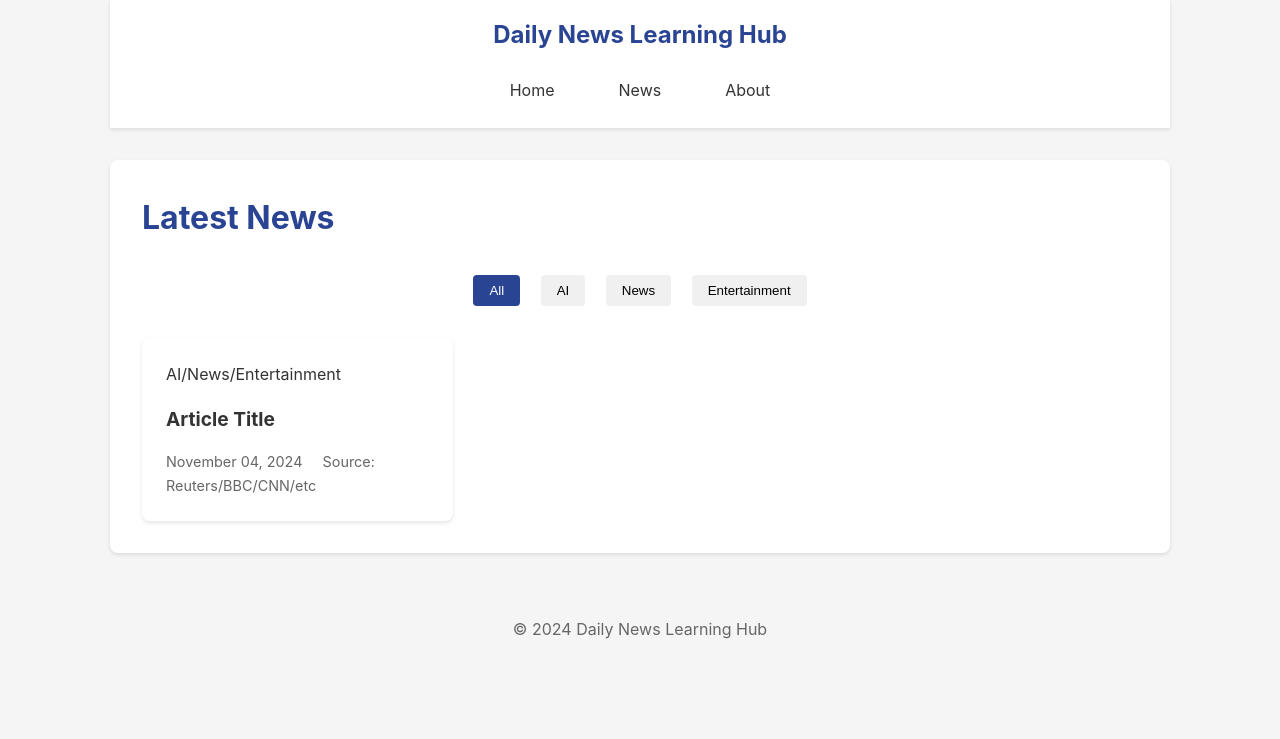
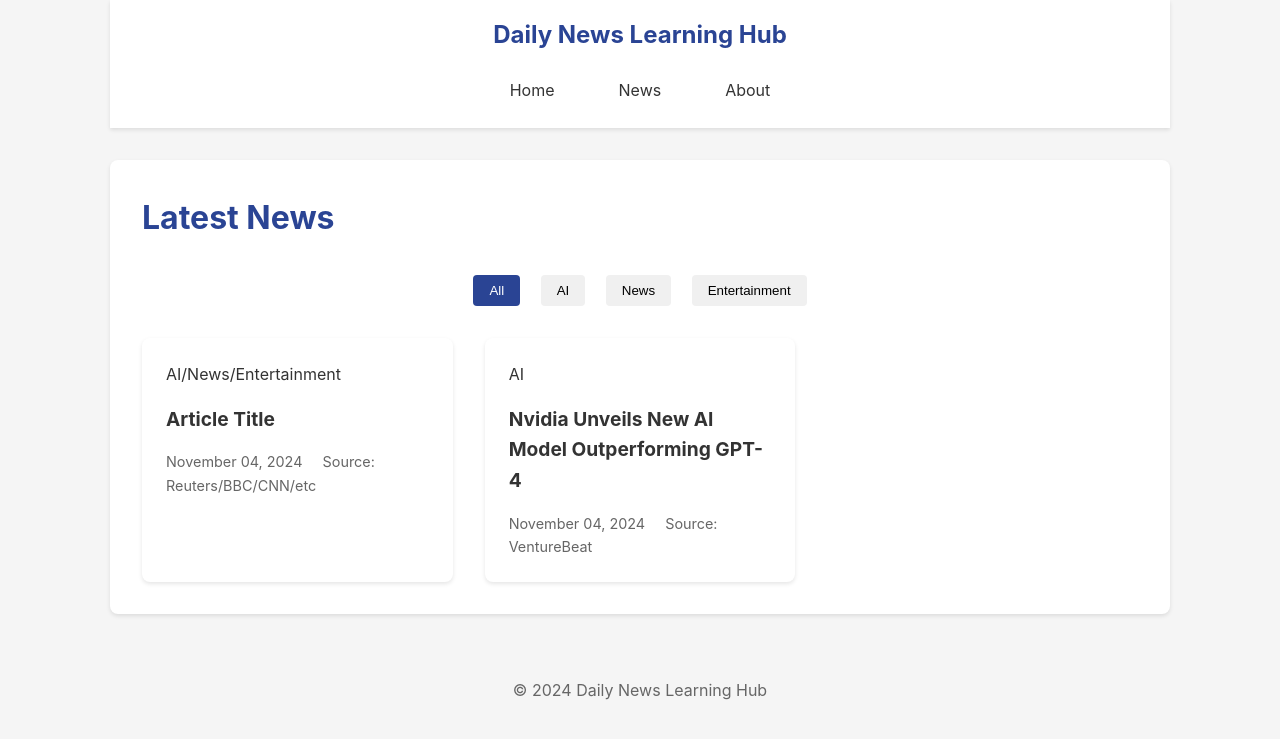
Before and after one commit to SKYEMINMIN/daily-news-learning, a Jekyll site: the page built from news.md, in a window 1280 px wide. Shown: the top 739 px of the page. Built offline with Jekyll 4.4.1, drawn with Linux system fonts in a browser that asks for light colours; part of the change alters nothing that is shown.

```diff
--- a/_layouts/default.html
+++ b/_layouts/default.html
@@ -5,7 +5,7 @@
     <meta name="viewport" content="width=device-width, initial-scale=1.0">
     <title>{{ page.title }} | {{ site.title }}</title>
     <link rel="stylesheet" href="{{ site.baseurl }}/assets/css/style.css">
-</head>
+    <script src="{{ site.baseurl }}/assets/js/news.js"></script></head>
 <body>
     <div class="container">
         <header>
--- /dev/null
+++ b/_posts/2024-11-04-nvidia-new-ai-model.md
@@ -0,0 +1,37 @@
+---
+layout: post
+title: "Nvidia Unveils New AI Model Outperforming GPT-4"
+category: AI
+source: "VentureBeat"
+source_url: "https://venturebeat.com/ai/nvidia-just-dropped-a-new-ai-model-that-crushes-openais-gpt-4-no-big-launch-just-big-results/"
+vocabulary:
+  - term: "unveiled"
+    definition: "made public or revealed for the first time"
+    example: "The company unveiled their latest technology at the conference."
+  - term: "outperform"
+    definition: "to perform better than someone or something else"
+    example: "The new AI model outperforms previous versions in accuracy tests."
+  - term: "offerings"
+    definition: "products or services that are available"
+    example: "The company's offerings include various AI solutions."
+  - term: "Industry leaders"
+    definition: "companies or organizations that are the most important or influential in their field"
+    example: "OpenAI and Google are industry leaders in artificial intelligence."
+  - term: "artificial intelligence"
+    definition: "computer systems able to perform tasks that normally require human intelligence"
+    example: "Artificial intelligence is transforming many aspects of our daily lives."
+discussion_questions:
+  - "What impact might this development have on the AI industry?"
+  - "How do you think other companies like OpenAI might respond to this new competition?"
+  - "What are the potential benefits and risks of increasingly powerful AI models?"
+---
+
+Nvidia has quietly released a new artificial intelligence model that demonstrates superior performance compared to current leading models from OpenAI and Anthropic. This development marks a significant advancement in AI technology, potentially shifting the competitive landscape in the AI industry.
+
+## Key Points
+- Nvidia's new AI model shows better performance than GPT-4
+- The release was made without major announcements
+- The development could impact the competitive dynamics in the AI industry
+
+## Summary
+The quiet release of Nvidia's new AI model represents a significant milestone in AI development, showing that the race for AI supremacy continues to intensify. This development could have far-reaching implications for the future of AI technology and its applications.
--- /dev/null
+++ b/assets/js/news.js
@@ -0,0 +1,23 @@
+document.addEventListener('DOMContentLoaded', function() {
+    const filterButtons = document.querySelectorAll('.filter-btn');
+    const articles = document.querySelectorAll('.article-card');
+
+    filterButtons.forEach(button => {
+        button.addEventListener('click', () => {
+            const category = button.getAttribute('data-category');
+
+            // Update active button
+            filterButtons.forEach(btn => btn.classList.remove('active'));
+            button.classList.add('active');
+
+            // Filter articles
+            articles.forEach(article => {
+                if (category === 'all' || article.getAttribute('data-category') === category) {
+                    article.style.display = 'block';
+                } else {
+                    article.style.display = 'none';
+                }
+            });
+        });
+    });
+});
```
